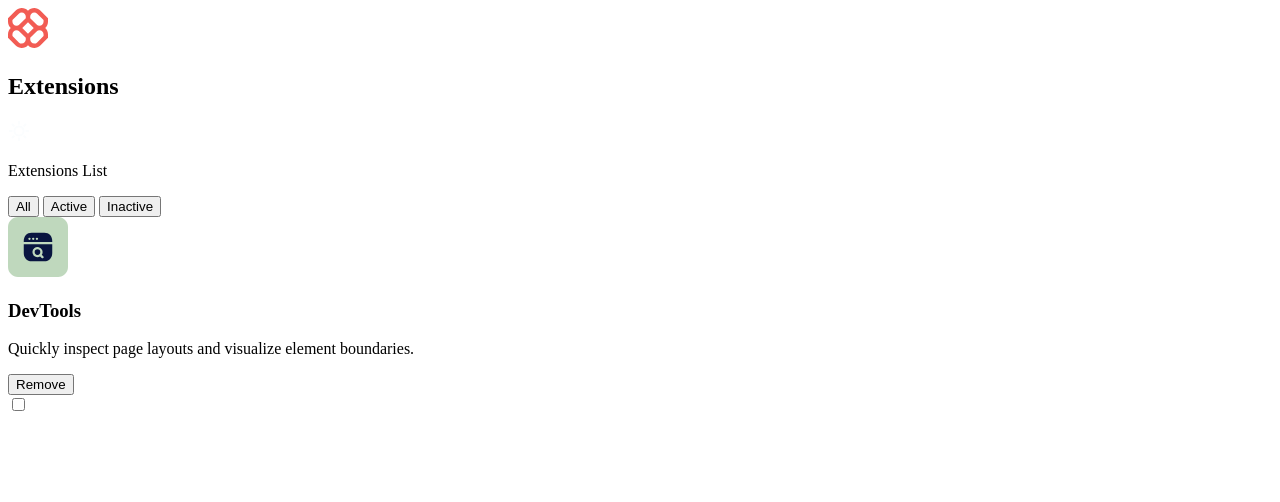
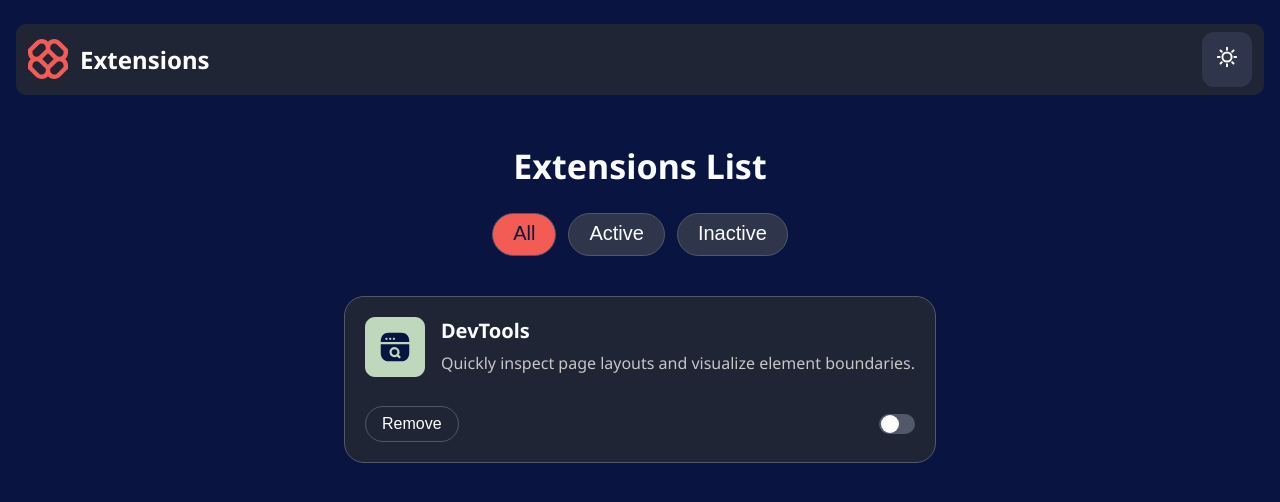
Before and after one commit to RhodyArthur/browser-extensions-manager-ui, a plain HTML site: page index.html in a window 1280 px wide. Drawn offline with Linux system fonts and the light colour scheme.

Commit message:
feat: add design styles

```diff
--- a/styles.css
+++ b/styles.css
@@ -1,3 +1,4 @@
+@import url('https://fonts.googleapis.com/css2?family=Noto+Sans:ital,wght@0,100..900;1,100..900&display=swap');
 :root {
     --neutral900: #091540;
     --neutral800: #202535;
@@ -10,5 +11,184 @@
     --red400: #F25C54;
     --red500: #DE4840;
     --red700: #C7231A;
+    --light-bg: linear-gradient(180deg, #EBF2FC 0%, #EEFBF9 100%);
+    --dark-bg: linear-gradient(180deg, #04091B 0%, #091540 100%);
 
 }
+
+* {
+    padding: 0;
+    margin: 0;
+    box-sizing: border-box;
+}
+
+body {
+    background: var(--neutral900);
+    font-family: "Noto Sans", sans-serif;
+    color: #fff;
+}
+
+.wrapper {
+    display: flex;
+    flex-direction: column;
+    justify-content: center;
+    align-items: center;
+    gap: 2.5rem;
+    padding: 1.5rem 1rem;
+}
+
+header {
+    display: flex;
+    justify-content: space-between;
+    align-items: center;
+    padding: 0.5rem 0.75rem;
+    width: 100%;
+    background-color: var(--neutral800);
+    border-radius: 0.625rem;
+}
+
+.logo {
+    display: flex;
+    align-items: center;
+    gap: 0.75rem;
+}
+
+.theme-toggler {
+    background-color: var(--neutral700);
+    border-radius: 0.75rem;
+    padding: 0.875rem;
+}
+
+.content-wrapper {
+    display: flex;
+    flex-direction: column;
+    justify-content: center;
+    gap: 2rem;
+}
+
+.content-wrapper header {
+    flex-direction: column;
+    background-color: transparent;
+    gap: 1.5rem;
+}
+
+.title {
+    font-size: 34px;
+    font-weight: 700;
+    color: var(--neutral0);
+}
+
+.filter-actions {
+    display: flex;
+    gap: 0.75rem;
+}
+
+.filter-actions button {
+    padding: 0.5rem 1.25rem 0.625rem;
+    border-radius: 999px;
+    background-color: var(--neutral700);
+    border: 1px solid var(--neutral600);
+    color: var(--neutral0);
+    font-size: 1.25rem;
+    outline: none;
+}
+
+.filter-actions button.all {
+    background-color: var(--red400);
+    color: var(--neutral900);
+}
+
+
+.content {
+    display: flex;
+    flex-direction: column;
+    gap: 0.75rem;
+}
+
+.card {
+    display: flex;
+    flex-direction: column;
+    gap: 1.5rem;
+    border: 1px solid var(--neutral600);
+    background-color: var(--neutral800);
+    padding: 1.25rem;
+    border-radius: 20px;
+}
+
+.col {
+    display: flex;
+    gap: 1rem;
+}
+
+.details {
+    display: flex;
+    flex-direction: column;
+    gap: 0.5rem;
+}
+
+.name {
+    font-size: 1.25rem;
+    font-weight: 700;
+    color: var(--neutral0);
+}
+
+.description {
+    color: var(--neutral300);
+    font-size: 1rem;
+}
+
+.actions {
+    display: flex;
+    justify-content: space-between;
+}
+
+.actions .btn {
+    padding: 0.5rem 1rem;
+    border-radius: 999px;
+    border: 1px solid var(--neutral600);
+    background-color: transparent;
+    font-size: 1rem;
+    color: var(--neutral0);
+    outline: none;
+}
+
+.toggle-container {
+    display: flex;
+    justify-content: center;
+    align-items: center;
+}
+
+.toggle-container .toggle-checkbox {
+    display: none;
+}
+
+.toggle-container .toggle-label {
+    width: 36px;
+    height: 1.25rem;
+    padding: 2px;
+    border-radius: 999px;
+    position: relative;
+    background-color: var(--neutral600);
+    cursor: pointer;
+    transition: background-color 0.3s;
+}
+
+.toggle-label::before {
+    background-color: #fff;
+    content: '';
+    position: absolute;
+    top: 1px;
+    left: 2px;
+    width: 18px;
+    height: 18px;
+    border-radius: 50%;
+    transition: left 0.3s;
+}
+
+.toggle-checkbox:checked + .toggle-label {
+    background-color: var(--red400);
+}
+
+.toggle-checkbox:checked + .toggle-label:before {
+    left: 16px;
+}
```
